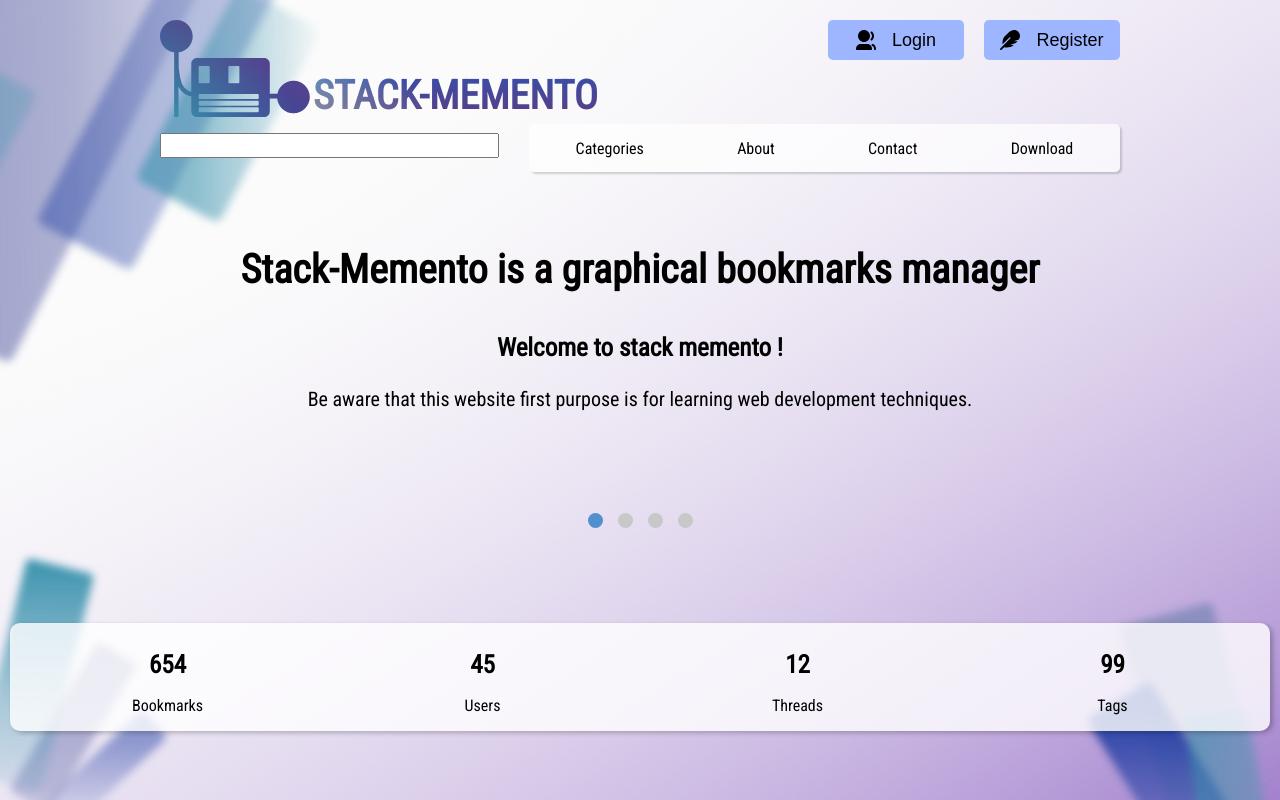
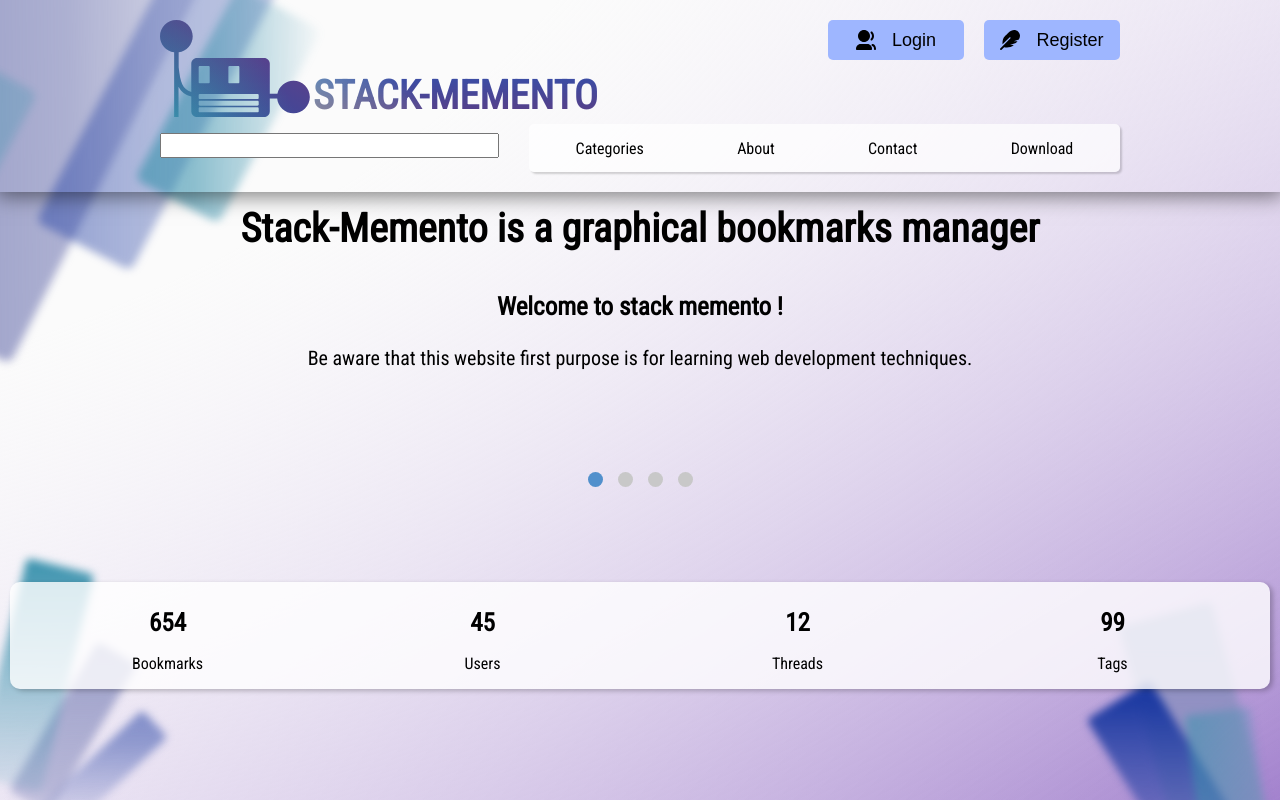
Before and after one commit to k-n-stack/stack-memento-ui-mobile-first, a React (Create React App) app: page / in a window 1280 px wide. Shown: the top 800 px of the page. Built offline with nearby package versions, Linux system fonts and the light colour scheme.

Commit message:
now using sticky instead of fixed for position of the navigation UI. need to clean

```diff
--- a/package.json
+++ b/package.json
@@ -1,5 +1,6 @@
 {
   "name": "stack-memento-ui-mobile-first",
+  "homepage": "https://stack-memento.com",
   "version": "0.1.0",
   "private": true,
   "dependencies": {
--- a/src/Modules/Navigation.css
+++ b/src/Modules/Navigation.css
@@ -8,15 +8,17 @@
 }
 
 .navigation-layout {
-  position: fixed;
-  overflow: hidden;
+  box-sizing: border-box;
+  position: sticky;
+  top:0;
+  width: 100%;
+  height: 100vh;
+  margin-bottom: -100vh;
+  z-index: 10;
+  pointer-events: none;
   display: flex;
+  flex-direction: column;
   justify-content: space-between;
-  flex-direction: column;
-  width: 100%;
-  height: 100%;
-  pointer-events: none;
-  z-index: 10;
 }
 
 .navigation-bottom {
@@ -47,6 +49,7 @@
 .navigation-top-sub {
   display: flex;
   justify-content: space-between;
+  flex-wrap: wrap;
 }
 .title-logo {
   font-family: "Roboto Condensed";
@@ -87,21 +90,6 @@
 .navigation-menu > a {
   text-align: center;
 }
-
-/* @media screen and (min-width: 720px) {
-  .logo-container {
-    width: 80px;
-  }
-
-  .title-logo > h1 {
-    font-size: 23px;
-  }
-
-  .navigation-top-input > input {
-    width: 40%;
-  }
-} */
-
 
 @media screen and (min-width: 720px) and (orientation: landscape) {
   .login-button-container {
--- a/src/Modules/Navigation.js
+++ b/src/Modules/Navigation.js
@@ -7,7 +7,6 @@ import "./Navigation.css";
 
 const Navigation = () => {
   return (
-    <>
       <div className="navigation-layout">
         <div className="navigation-top">
 
@@ -49,8 +48,6 @@ const Navigation = () => {
         </div>
 
       </div>
-      <div className="top-view-margin"></div>
-    </>
   );
 };
 
--- a/src/Views/Homepage.js
+++ b/src/Views/Homepage.js
@@ -11,12 +11,18 @@ import "./Homepage.css";
 import Icon from "../Components/Icon/Icon";
 import DarkBlueSmokeLayer from "../Components/Layout/DarkBlueSmokeLayer";
 
+import "./test.css";
+
 const Homepage = () => {
 
   return (
     <>
       <Background />
       <Navigation />
+      {/* <div className="wrapper">
+        <div className="testheader">hello</div>
+        <div className="testfooter">world</div>
+      </div> */}
 
       <div className="homepage-content">
 
--- /dev/null
+++ b/src/Views/test.css
@@ -0,0 +1,22 @@
+.wrapper {
+  position: sticky;
+  top:0;
+  width: 100vw;
+  height: 100vh;
+  margin-bottom: -100vh;
+  z-index: 100;
+  pointer-events: none;
+  display: flex;
+  flex-direction: column;
+  justify-content: space-between;
+}
+
+.testheader {
+  background-color: blueviolet;
+  height: 50px;
+}
+
+.testfooter {
+  background-color: blue;
+  height: 50px;
+}
```
Also changed, not shown: 1 other file (tests, documents, lock files or other folders).
